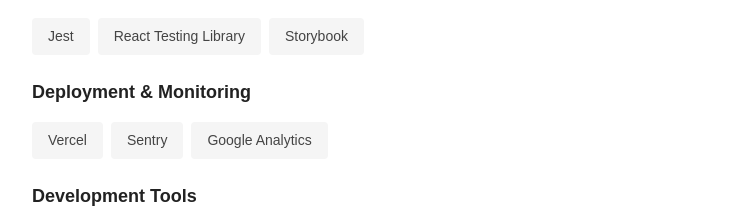
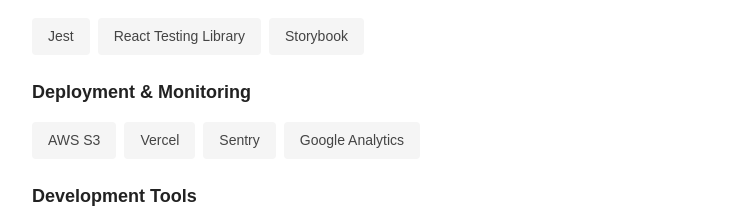
Before and after one commit to rl0425/portfolio-2024, a Next.js app: page / in a window 1280 px wide. Shown: the part 3689-3901 px from the top of the page, without its empty margins (273-1006 px from the left). Built offline with nearby package versions, Linux system fonts and the light colour scheme.

Commit message:
feat: Add Skills for deployment

```diff
--- a/src/app/_components/_skills/page.tsx
+++ b/src/app/_components/_skills/page.tsx
@@ -53,7 +53,7 @@
   },
   deployment: {
     title: "Deployment & Monitoring",
-    skills: ["Vercel", "Sentry", "Google Analytics"],
+    skills: ["AWS S3", "Vercel", "Sentry", "Google Analytics"],
   },
   tools: {
     title: "Development Tools",
```
